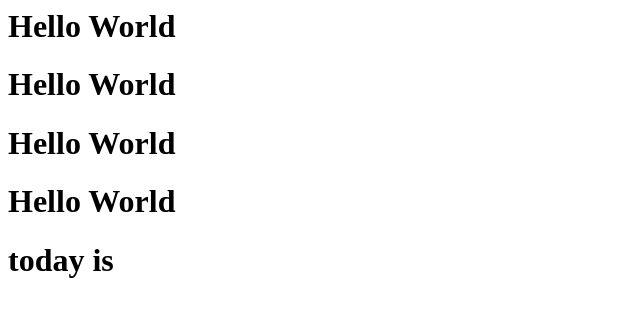
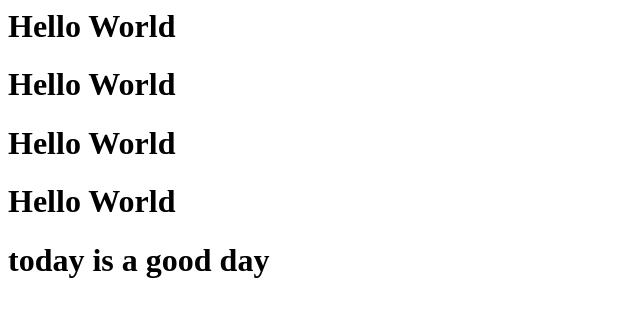
Before and after one commit to cwudenglan/vscode, a plain HTML site: page index.html in a window 1280 px wide. Shown: the whole page, without its empty margins (0-640 px from the left). Drawn offline with Linux system fonts and the light colour scheme.

Commit message:
update
再次修改

```diff
--- a/index.html
+++ b/index.html
@@ -5,6 +5,6 @@
         <h1>Hello World</h1>
         <h1>Hello World</h1>
         <h1>Hello World</h1>
-        <h1>today is  </h1>
+        <h1>today is  a good day</h1>
     </body>
 </html>
```
